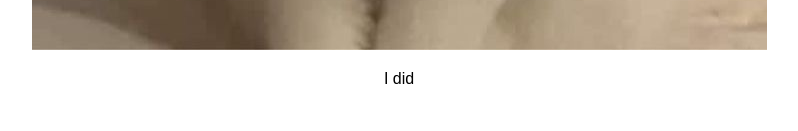
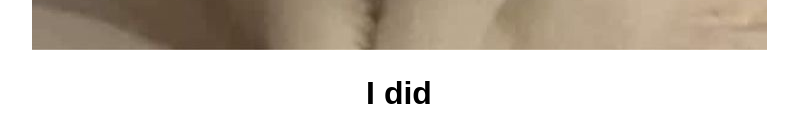
Before and after one commit to seungeyonam/trial_3, a plain HTML site: page option1.html in a window 1280 px wide. Shown: the part 776-907 px from the top of the page, without its empty margins (241-1039 px from the left). Before the commit the page ends 880 px from the top, so only its background shows below. Drawn offline with Linux system fonts and the light colour scheme.

Commit message:
Update option1.html

```diff
--- a/option1.html
+++ b/option1.html
@@ -13,7 +13,7 @@
   <div id="option1-container">
     <h1>누가 우리 엄마 뽀려감?</h1>
     <img src="materials/ㅋ이게나야.jpg">
-    <p>I did</p>
+    <h1>I did</h1>
     <!-- Add any additional content or functionality here specific to option 1 -->
   </div>
 </body>
```
